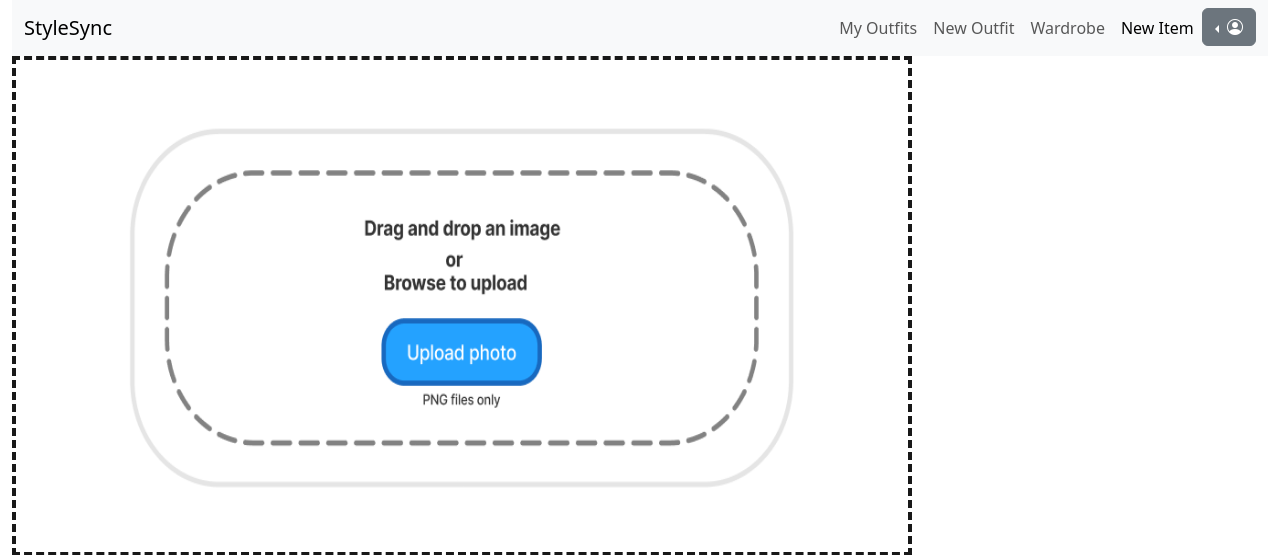
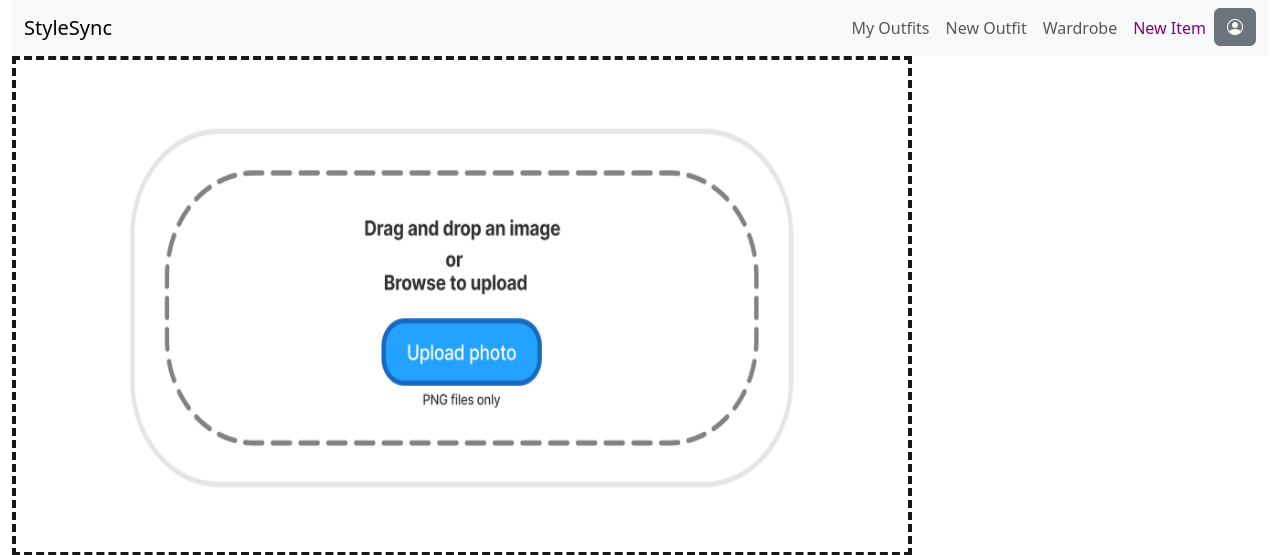
Before and after one commit to KnifeXLight/StyleSync, a Flask app: page /views/new_item in a window 1280 px wide. Shown: the top 555 px of the page. Run offline with Flask 3, Linux system fonts and the light colour scheme; the visitor is signed in with stand-in values (Sample User, id 1).

Commit message:
fix navbar active link color

```diff
--- a/static/styles.css
+++ b/static/styles.css
@@ -421,6 +421,7 @@
             --bs-card-bg: var(--bs-body-bg);
             --bs-card-img-overlay-padding: 1rem;
             --bs-card-group-margin: 0.75rem;
+            --bs-navbar-active-color: purple;
             position: relative;
             display: flex;
             flex-direction: column;
@@ -453,3 +454,6 @@
         }
 
 }
+.nav-link.active {
+    --bs-navbar-active-color: purple;
+}
--- a/templates/html/base.html
+++ b/templates/html/base.html
@@ -16,7 +16,11 @@
     />
     <!-- Bootstrap Icons CSS -->
     <link rel="stylesheet" href="https://cdn.jsdelivr.net/npm/bootstrap-icons@1.11.3/font/bootstrap-icons.min.css">
-
+    <style>
+      .nav-link.active {
+          --bs-navbar-active-color: purple;
+      }
+    </style>
   </head>
   <body class="container-fluid" style="max-width:100vw; overflow-x: hidden;">
     <nav class="navbar navbar-expand-lg bg-body-tertiary">
@@ -27,12 +31,12 @@
         </button>
         <div class="collapse navbar-collapse justify-content-end" id="navbarNavAltMarkup">
           <div class="navbar-nav">
-            <a class="nav-link {% if request.endpoint == 'html.home' %} active {% else %} {% endif %}" aria-current="page" href="{{url_for('html.home')}}">My Outfits</a>
-            <a class="nav-link {% if request.endpoint == 'html.newoutfit' %} active {% else %} {% endif %}" href="{{url_for('html.newoutfit')}}">New Outfit</a>
+            <a class="nav-link {% if request.endpoint == 'html.home' %} active{% else %} {% endif %}" aria-current="page" href="{{url_for('html.home')}}">My Outfits</a>
+            <a class="nav-link {% if request.endpoint == 'html.newoutfit' %} active bs-purple {% else %} {% endif %}" href="{{url_for('html.newoutfit')}}">New Outfit</a>
             <a class="nav-link {% if request.endpoint == 'html.wardrobe' %} active {% else %} {% endif %}" href="{{url_for('html.wardrobe')}}">Wardrobe</a>
             <a class="nav-link {% if request.endpoint == 'html.new_item' %} active {% else %} {% endif %}" href ="{{url_for('html.new_item')}}">New Item</a>
             <div class="dropstart">
-              <a class="btn btn-secondary dropdown-toggle" href="#" role="button" id="dropdownMenuLink" data-bs-toggle="dropdown" aria-expanded="false">
+              <a class="btn btn-secondary" href="#" role="button" id="dropdownMenuLink" data-bs-toggle="dropdown" aria-expanded="false">
                 <i class="bi bi-person-circle"></i>
               </a>
 
```
